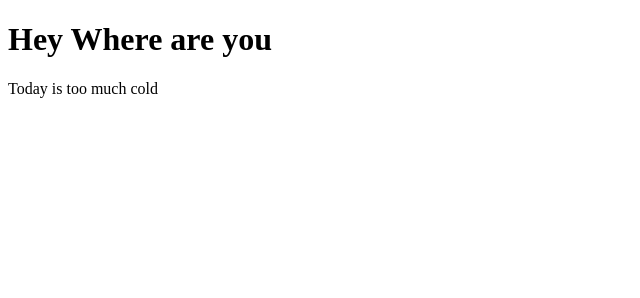
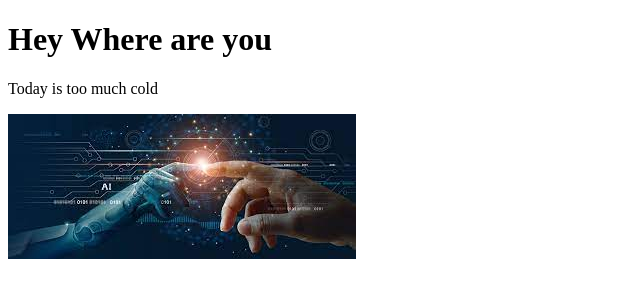
Before and after one commit to SuraiyaAkterTrishna/my-first-repo, a plain HTML site: page index.html in a window 1280 px wide. Shown: the whole page, without its empty margins (0-640 px from the left). Drawn offline with Linux system fonts and the light colour scheme.

Commit message:
Image add korlam

```diff
--- a/index.html
+++ b/index.html
@@ -9,5 +9,6 @@
 <body>
     <h1>Hey Where are you</h1>
     <p>Today is too much cold</p>
+    <img src="Technology.jpg" alt="">
 </body>
 </html>
```
Also changed, not shown: Technology.jpg (added).
